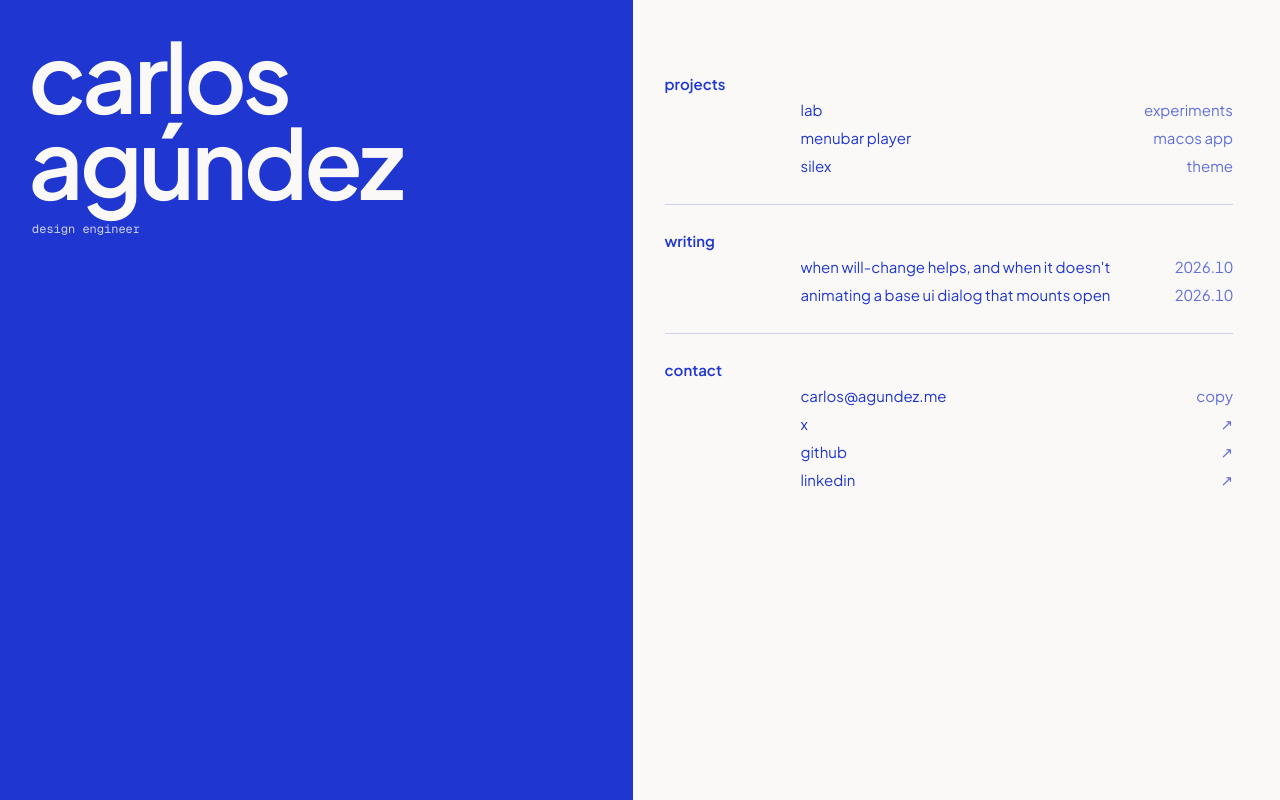
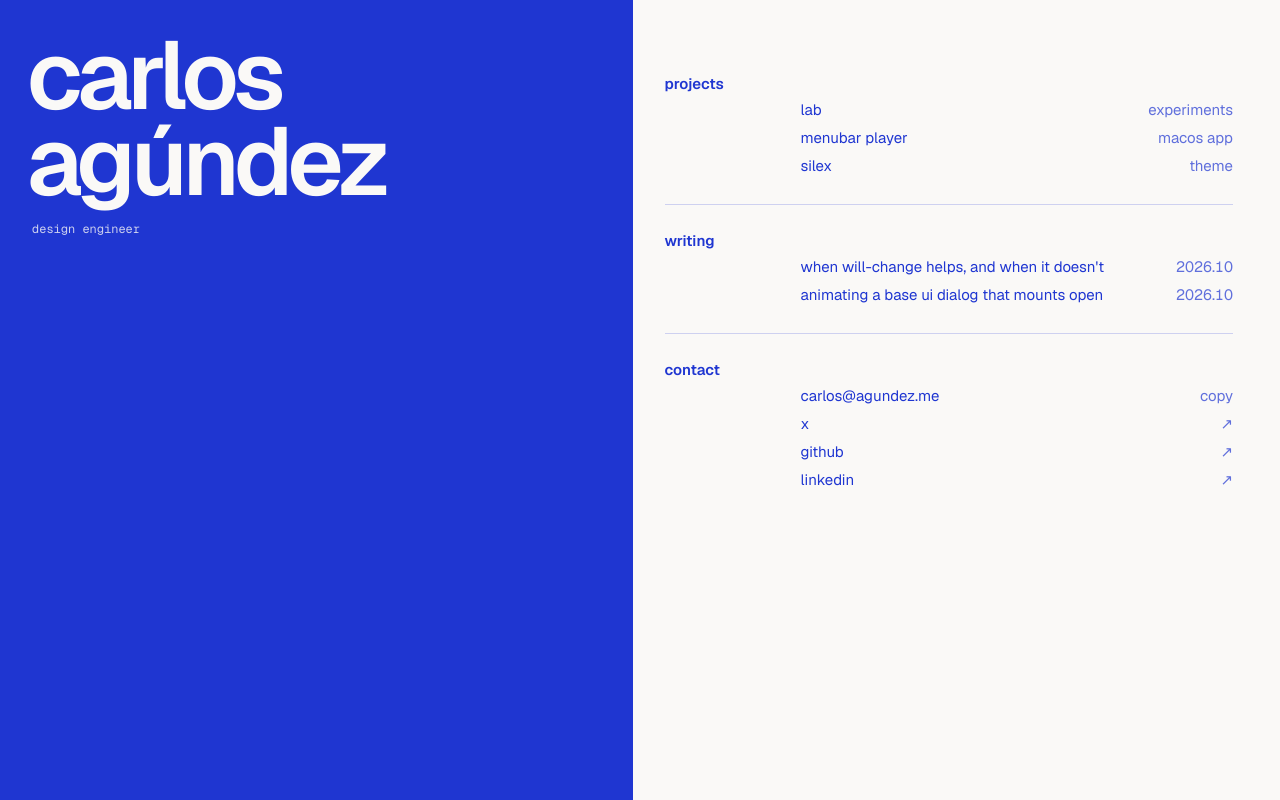
Before and after one commit to cagndz/agundez-me, a Next.js app: page / in a window 1280 px wide. Built offline with nearby package versions, Linux system fonts and the light colour scheme.

Commit message:
revert(home): set the homepage back in Geist
Drops the Plus Jakarta Sans trial, the per-face spacing and the /type
comparison page. The name keeps its original tracking and bearing; the
38rem centred table stays.

```diff
--- a/src/app/(home)/page.tsx
+++ b/src/app/(home)/page.tsx
@@ -1,10 +1,9 @@
 import { Home } from '@/components/home/home'
-import { jakarta } from '@/components/home/faces/jakarta'
 import { getAllPosts } from '@/lib/writing'
 
 // The homepage sits outside (site): it's full-bleed, not the centred column
 // the writing pages use.
 export default async function HomePage() {
 	const posts = await getAllPosts()
-	return <Home posts={posts} face={jakarta} />
+	return <Home posts={posts} />
 }
--- a/src/app/(home)/type/[face]/page.tsx
+++ /dev/null
@@ -1,49 +0,0 @@
-import type { Metadata } from 'next'
-import Link from 'next/link'
-import { Home } from '@/components/home/home'
-import type { Face } from '@/components/home/faces/face'
-import { geist } from '@/components/home/faces/geist'
-import { jakarta } from '@/components/home/faces/jakarta'
-import { spaceGrotesk } from '@/components/home/faces/space-grotesk'
-import { getAllPosts } from '@/lib/writing'
-
-// The homepage set in each candidate face, to compare them side by side in
-// tabs. Temporary: it goes once the face is picked.
-
-const FACES: Record<string, Face> = {
-	geist,
-	jakarta,
-	'space-grotesk': spaceGrotesk,
-}
-
-export const dynamicParams = false
-
-export function generateStaticParams() {
-	return Object.keys(FACES).map((face) => ({ face }))
-}
-
-export const metadata: Metadata = {
-	robots: { index: false, follow: false },
-}
-
-export default async function TypePage({ params }: PageProps<'/type/[face]'>) {
-	const { face } = await params
-	const posts = await getAllPosts()
-	return (
-		<>
-			<Home posts={posts} face={FACES[face]} />
-			<nav className='fixed right-4 bottom-4 z-10 flex gap-1 rounded-full bg-black/80 p-1 font-mono text-xs text-white backdrop-blur'>
-				{Object.entries(FACES).map(([slug, f]) => (
-					<Link
-						key={slug}
-						href={`/type/${slug}`}
-						aria-current={slug === face ? 'page' : undefined}
-						className='rounded-full px-3 py-1.5 aria-[current=page]:bg-white aria-[current=page]:text-black'
-					>
-						{f.label}
-					</Link>
-				))}
-			</nav>
-		</>
-	)
-}
--- a/src/components/home/faces/face.ts
+++ /dev/null
@@ -1,20 +0,0 @@
-// A typeface for the homepage, with what the big name needs to sit right in
-// it. Each face lives in its own module so a page only loads (and preloads)
-// the one it uses.
-export type Face = {
-	label: string
-	// Sets the sans for the homepage
-	className: string
-	// Letter spacing for the name. Display sizes want it tighter than text,
-	// and how much depends on the face's spacing.
-	tracking: string
-	// The name's first letter has a side bearing that grows with its size;
-	// pulling it back by this much lines it up with the small text under it.
-	bearing: string
-}
-
-export const faceStyle = (face: Face) =>
-	({
-		'--name-tracking': face.tracking,
-		'--name-bearing': face.bearing,
-	}) as React.CSSProperties
--- a/src/components/home/faces/geist.ts
+++ /dev/null
@@ -1,9 +0,0 @@
-import type { Face } from './face'
-
-// Geist already comes from the root layout as --font-sans.
-export const geist: Face = {
-	label: 'geist',
-	className: 'font-sans',
-	tracking: '-0.055em',
-	bearing: '0.035em',
-}
--- a/src/components/home/faces/jakarta.ts
+++ /dev/null
@@ -1,11 +0,0 @@
-import { Plus_Jakarta_Sans } from 'next/font/google'
-import type { Face } from './face'
-
-const font = Plus_Jakarta_Sans({ subsets: ['latin'] })
-
-export const jakarta: Face = {
-	label: 'jakarta',
-	className: font.className,
-	tracking: '-0.04em',
-	bearing: '0.04em',
-}
--- a/src/components/home/faces/space-grotesk.ts
+++ /dev/null
@@ -1,11 +0,0 @@
-import { Space_Grotesk } from 'next/font/google'
-import type { Face } from './face'
-
-const font = Space_Grotesk({ subsets: ['latin'] })
-
-export const spaceGrotesk: Face = {
-	label: 'space grotesk',
-	className: font.className,
-	tracking: '-0.05em',
-	bearing: '0.045em',
-}
--- a/src/components/home/home.tsx
+++ b/src/components/home/home.tsx
@@ -1,7 +1,6 @@
 'use client'
 
 import { useEffect, useRef, useState, useSyncExternalStore } from 'react'
-import { type Face, faceStyle } from './faces/face'
 import { Print } from './print'
 import { Scramble } from './scramble'
 import { type Post, PROJECT_IDS, type Row } from './sections'
@@ -50,7 +49,7 @@ function useWide() {
 	)
 }
 
-export function Home({ posts, face }: { posts: Post[]; face: Face }) {
+export function Home({ posts }: { posts: Post[] }) {
 	const wide = useWide()
 	const [row, setRow] = useState<Row | null>(null)
 	const [run, setRun] = useState(0)
@@ -94,8 +93,8 @@ export function Home({ posts, face }: { posts: Post[]; face: Face }) {
 
 	return (
 		<div
-			style={{ ...theme, ...faceStyle(face) }}
-			className={`${face.className} min-h-screen text-[15px] leading-6 lg:grid lg:grid-cols-[minmax(0,1fr)_minmax(0,1fr)]`}
+			style={theme}
+			className='min-h-screen text-[15px] leading-6 lg:grid lg:grid-cols-[minmax(0,1fr)_minmax(0,1fr)]'
 		>
 			<header className='relative overflow-hidden bg-(--ink) text-(--paper) lg:sticky lg:top-0 lg:h-screen'>
 				{wide && (
@@ -107,8 +106,8 @@ export function Home({ posts, face }: { posts: Post[]; face: Face }) {
 				)}
 				<div className='relative px-6 pt-10 pb-8 lg:p-8'>
 					{/* The big type's side bearing is pulled back so it lines up
-					    with the small text under it. Both depend on the face. */}
-					<h1 className='ml-[calc(var(--name-bearing)*-1)] text-[clamp(3rem,7.5vw,7.5rem)] leading-[0.9] font-semibold tracking-(--name-tracking) [overflow-wrap:anywhere]'>
+					    with the small text under it. */}
+					<h1 className='-ml-[0.055em] text-[clamp(3rem,7.5vw,7.5rem)] leading-[0.9] font-semibold tracking-[-0.055em] [overflow-wrap:anywhere]'>
 						<Scramble
 							text={shown ? shown.name : 'carlos agúndez'}
 							run={run}
```
